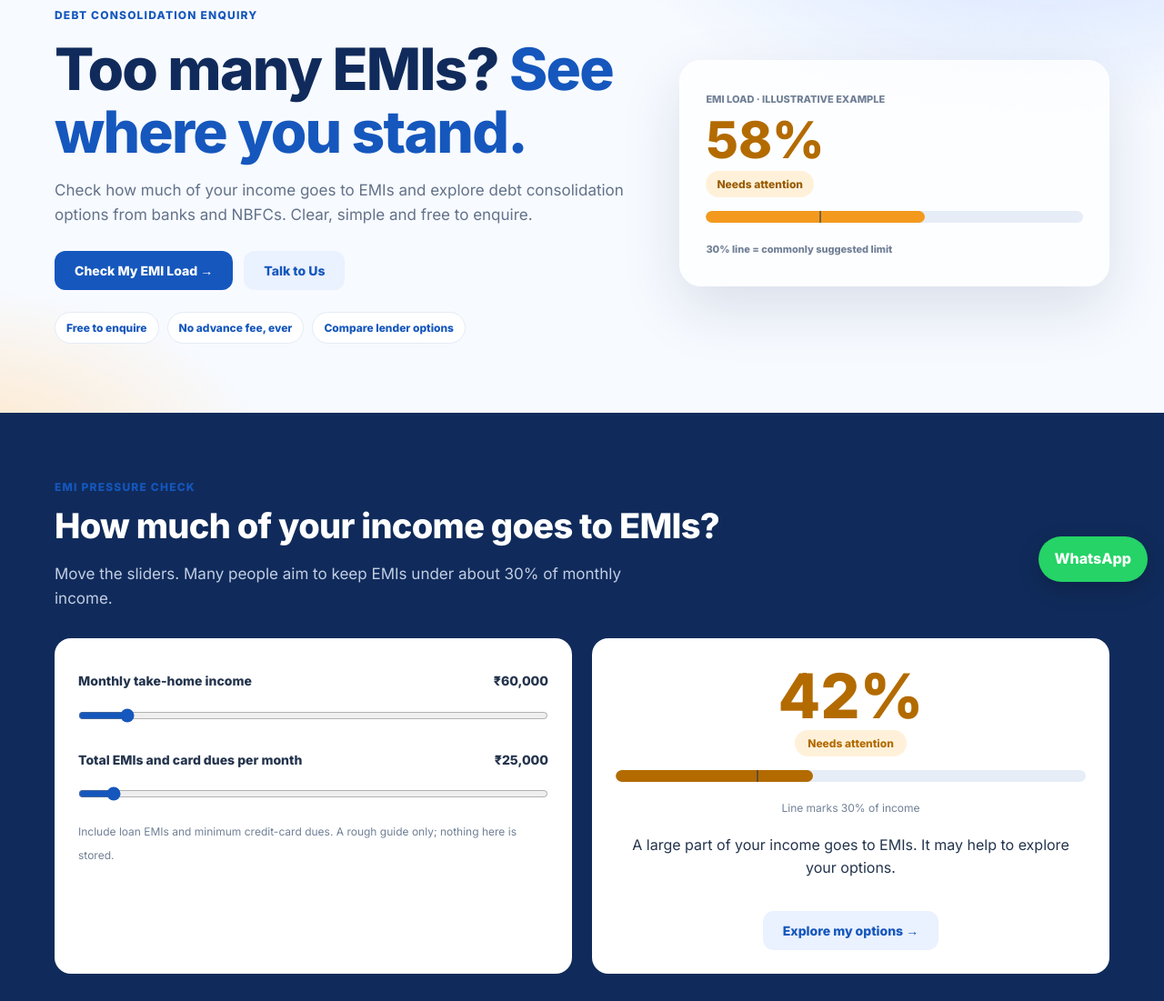
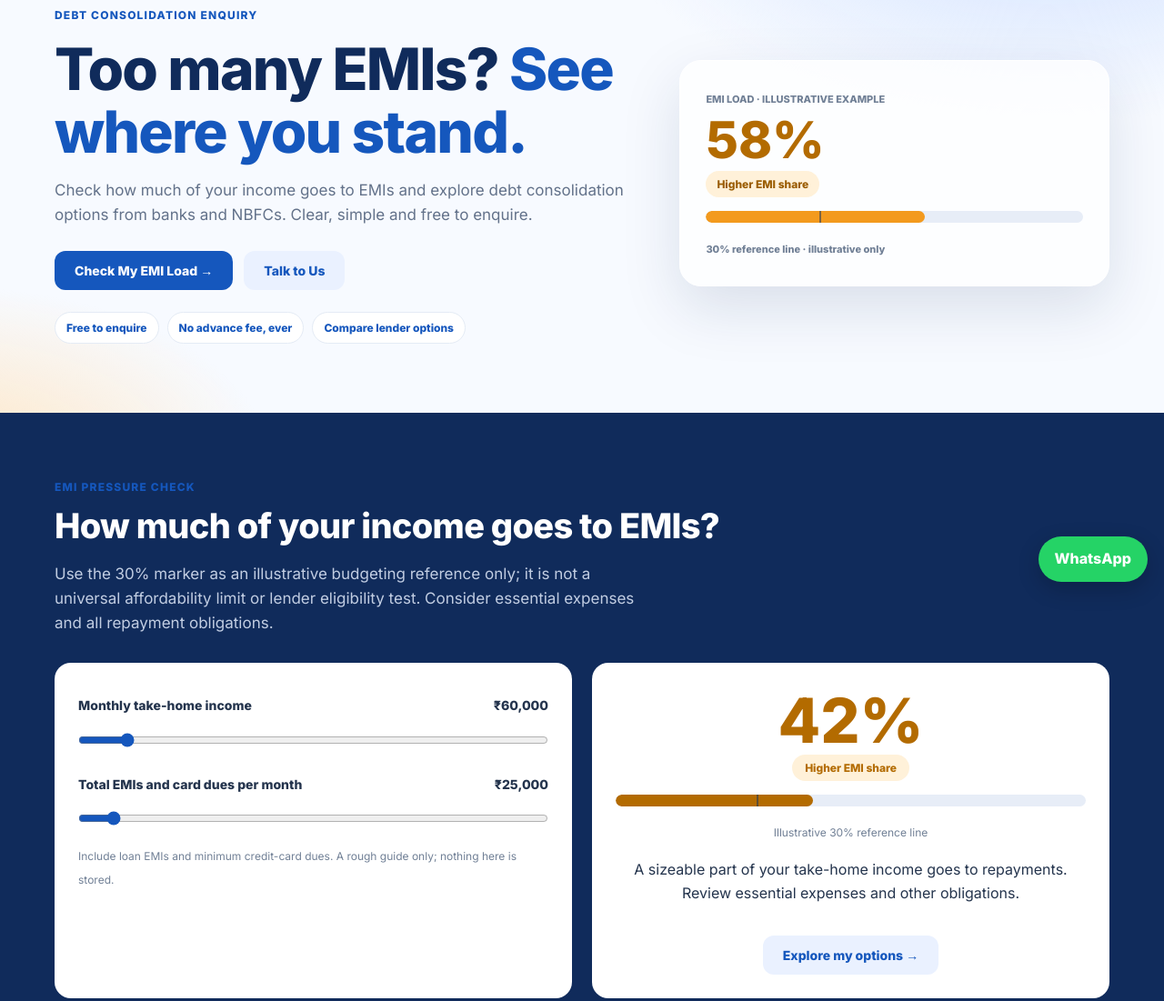
Before and after one commit to anujbudaun-rgb/loansbharti-finance, a plain HTML site: page index.html in a window 1280 px wide. Shown: the part 142-1243 px from the top of the page at 91% size. Drawn offline with Linux system fonts and the light colour scheme.

Commit message:
Clarify illustrative EMI share guidance

```diff
--- a/index.html
+++ b/index.html
@@ -5,8 +5,8 @@
 <link rel="preconnect" href="https://fonts.googleapis.com"><link rel="preconnect" href="https://fonts.gstatic.com" crossorigin><link rel="stylesheet" href="https://fonts.googleapis.com/css2?family=Inter:wght@400;600;800&display=swap"><link rel="stylesheet" href="lb.css">
 <script type="application/ld+json">{"@context":"https://schema.org","@type":"Organization","name":"LoansBharti","url":"https://www.loansbharti.com/","email":"care@loansbharti.com","telephone":"+91 95685 80025","address":{"@type":"PostalAddress","streetAddress":"A-011, RMG Ninex, Sector 37C","addressLocality":"Gurugram","addressRegion":"Haryana","postalCode":"122001","addressCountry":"IN"},"sameAs":["https://www.instagram.com/loans_bharti/"]}</script></head><body>
 <header><div class="wrap nav"><a class="logo" href="/" aria-label="LoansBharti home"><img src="assets/loansbharti-logo.jpg" width="1536" height="388" alt="LoansBharti"></a><nav id="links" class="dnav"><a href="/debt-consolidation">Debt Consolidation</a><a href="/personal-loan">Personal Loan</a><a href="/emi-calculator">EMI Calculator</a><a href="/finance/">Finance Hub</a><a href="/about">About</a><a href="/contact">Contact</a></nav><a class="btn blue sm" href="#apply">Check My Options</a><details class="mnav"><summary aria-label="Menu">☰</summary><div><a href="/debt-consolidation">Debt Consolidation</a><a href="/personal-loan">Personal Loan</a><a href="/emi-calculator">EMI Calculator</a><a href="/finance/">Finance Hub</a><a href="/about">About</a><a href="/contact">Contact</a><a href="#apply">Check My Options</a></div></details></div></header>
-<main><section class="hero"><div class="wrap hero-grid"><div><span class="eyebrow">Debt consolidation enquiry</span><h1>Too many EMIs? <em>See where you stand.</em></h1><p class="lead">Check how much of your income goes to EMIs and explore debt consolidation options from banks and NBFCs. Clear, simple and free to enquire.</p><div class="cta"><a class="btn" href="#check">Check My EMI Load →</a><a class="btn blue" href="#apply">Talk to Us</a></div><div class="chips"><span>Free to enquire</span><span>No advance fee, ever</span><span>Compare lender options</span></div></div><div class="glass"><small>EMI LOAD · ILLUSTRATIVE EXAMPLE</small><div class="big">58%</div><span class="tag">Needs attention</span><div class="bar"><i style="width:58%"></i><s></s></div><small>30% line = commonly suggested limit</small></div></div></section>
-<section class="dark" id="check"><div class="wrap"><span class="eyebrow">EMI pressure check</span><h2>How much of your income goes to EMIs?</h2><p class="lead">Move the sliders. Many people aim to keep EMIs under about 30% of monthly income.</p><div class="tool-grid"><div class="panel"><label for="inc">Monthly take-home income <b id="incv"></b></label><input id="inc" type="range" min="15000" max="500000" step="5000" value="60000"><label for="emi">Total EMIs and card dues per month <b id="emiv"></b></label><input id="emi" type="range" min="0" max="400000" step="1000" value="25000"><small>Include loan EMIs and minimum credit-card dues. A rough guide only; nothing here is stored.</small></div><div class="panel result" aria-live="polite"><div class="pct" id="pct">42%</div><span class="state" id="state">Needs attention</span><div class="bar"><i id="fill" style="width:42%"></i><s></s></div><small>Line marks 30% of income</small><p id="msg">A large part of your income goes to EMIs. It may help to explore your options.</p><a class="btn blue" style="margin-top:18px" href="#apply">Explore my options →</a></div></div></div></section>
+<main><section class="hero"><div class="wrap hero-grid"><div><span class="eyebrow">Debt consolidation enquiry</span><h1>Too many EMIs? <em>See where you stand.</em></h1><p class="lead">Check how much of your income goes to EMIs and explore debt consolidation options from banks and NBFCs. Clear, simple and free to enquire.</p><div class="cta"><a class="btn" href="#check">Check My EMI Load →</a><a class="btn blue" href="#apply">Talk to Us</a></div><div class="chips"><span>Free to enquire</span><span>No advance fee, ever</span><span>Compare lender options</span></div></div><div class="glass"><small>EMI LOAD · ILLUSTRATIVE EXAMPLE</small><div class="big">58%</div><span class="tag">Higher EMI share</span><div class="bar"><i style="width:58%"></i><s></s></div><small>30% reference line · illustrative only</small></div></div></section>
+<section class="dark" id="check"><div class="wrap"><span class="eyebrow">EMI pressure check</span><h2>How much of your income goes to EMIs?</h2><p class="lead">Use the 30% marker as an illustrative budgeting reference only; it is not a universal affordability limit or lender eligibility test. Consider essential expenses and all repayment obligations.</p><div class="tool-grid"><div class="panel"><label for="inc">Monthly take-home income <b id="incv"></b></label><input id="inc" type="range" min="15000" max="500000" step="5000" value="60000"><label for="emi">Total EMIs and card dues per month <b id="emiv"></b></label><input id="emi" type="range" min="0" max="400000" step="1000" value="25000"><small>Include loan EMIs and minimum credit-card dues. A rough guide only; nothing here is stored.</small></div><div class="panel result" aria-live="polite"><div class="pct" id="pct">42%</div><span class="state" id="state">Higher EMI share</span><div class="bar"><i id="fill" style="width:42%"></i><s></s></div><small>Illustrative 30% reference line</small><p id="msg">A sizeable part of your take-home income goes to repayments. Review essential expenses and other obligations.</p><a class="btn blue" style="margin-top:18px" href="#apply">Explore my options →</a></div></div></div></section>
 <section><div class="wrap"><span class="eyebrow">What we help with</span><h2>Understand your options</h2><div class="cards"><a class="card" href="/debt-consolidation"><div class="ic">🔗</div><h3>Debt Consolidation</h3><p>Explore ways to bring several EMIs and card dues together, where available.</p></a><a class="card" href="/personal-loan"><div class="ic">💳</div><h3>Personal Loan</h3><p>What to compare before you take a personal loan.</p></a><a class="card" href="/emi-calculator"><div class="ic">🧮</div><h3>EMI Calculator</h3><p>Work out your EMI, total interest and total repayment.</p></a></div></div></section>
 <section class="soft"><div class="wrap"><span class="eyebrow">How it works</span><h2>Three simple steps</h2><div class="cards"><div class="card"><h3>1. Share your enquiry</h3><p>Tell us your name, city, employer and requirement. It takes under a minute.</p></div><div class="card"><h3>2. We call you</h3><p>Our team talks through your loans and explains which options may be available.</p></div><div class="card"><h3>3. You decide</h3><p>Any offer comes from the lender. Compare EMI, rate, fees and total repayment before you accept.</p></div></div></div></section>
 <section><div class="wrap"><span class="eyebrow">Why trust us</span><h2>Clear about what we do and don’t do</h2><div class="cards"><div class="card"><div class="ic">🧭</div><h3>Enquiry platform</h3><p>We help you explore options. Lenders decide approval, rates and fees.</p></div><div class="card"><div class="ic">🚫</div><h3>No advance fee</h3><p>We never ask you to pay to get a loan approved or released.</p></div><div class="card"><div class="ic">🏦</div><h3>Lender options</h3><p>Explore suitable options from partner banks and NBFCs, based on your profile.</p></div></div></div></section>
--- a/lb.js
+++ b/lb.js
@@ -1 +1 @@
-(function(){var $=function(id){return document.getElementById(id)},money=function(n){return '₹'+Math.round(n).toLocaleString('en-IN')};var y=$('year');if(y)y.textContent=new Date().getFullYear();var inc=$('inc'),emi=$('emi');if(!inc||!emi)return;function update(){var income=+inc.value,dues=+emi.value,p=Math.round(dues/income*100),tone,msg,state=$('state');$('incv').textContent=money(income);$('emiv').textContent=money(dues);$('pct').textContent=p+'%';if(p<=30){tone='#18864b';state.textContent='Healthy';msg='Your EMIs are within the commonly suggested range. Keep tracking your dues.'}else if(p<=50){tone='#b36b00';state.textContent='Needs attention';msg='A large part of your income goes to EMIs. It may help to explore your options.'}else{tone='#c0392b';state.textContent='High pressure';msg='Over half your income goes to EMIs. Talk to us about options that may be available.'}state.style.color=tone;state.style.background=p<=30?'#e4f6ec':p<=50?'#fff1d9':'#fde6e3';$('pct').style.color=tone;$('fill').style.width=Math.min(100,p)+'%';$('fill').style.background=tone;$('msg').textContent=msg}inc.addEventListener('input',update);emi.addEventListener('input',update);update()})();
+(function(){var $=function(id){return document.getElementById(id)},money=function(n){return '₹'+Math.round(n).toLocaleString('en-IN')};var y=$('year');if(y)y.textContent=new Date().getFullYear();var inc=$('inc'),emi=$('emi');if(!inc||!emi)return;function update(){var income=+inc.value,dues=+emi.value,p=Math.round(dues/income*100),tone,msg,state=$('state');$('incv').textContent=money(income);$('emiv').textContent=money(dues);$('pct').textContent=p+'%';if(p<=30){tone='#18864b';state.textContent='Lower EMI share';msg='Your repayments are below the illustrative 30% reference. Consider your full budget and other obligations.'}else if(p<=50){tone='#b36b00';state.textContent='Higher EMI share';msg='A sizeable part of your take-home income goes to repayments. Review essential expenses and other obligations.'}else{tone='#c0392b';state.textContent='High EMI share';msg='A large share of your take-home income goes to repayments. If payments are difficult, contact your lenders promptly to discuss options.'}state.style.color=tone;state.style.background=p<=30?'#e4f6ec':p<=50?'#fff1d9':'#fde6e3';$('pct').style.color=tone;$('fill').style.width=Math.min(100,p)+'%';$('fill').style.background=tone;$('msg').textContent=msg}inc.addEventListener('input',update);emi.addEventListener('input',update);update()})();
```
